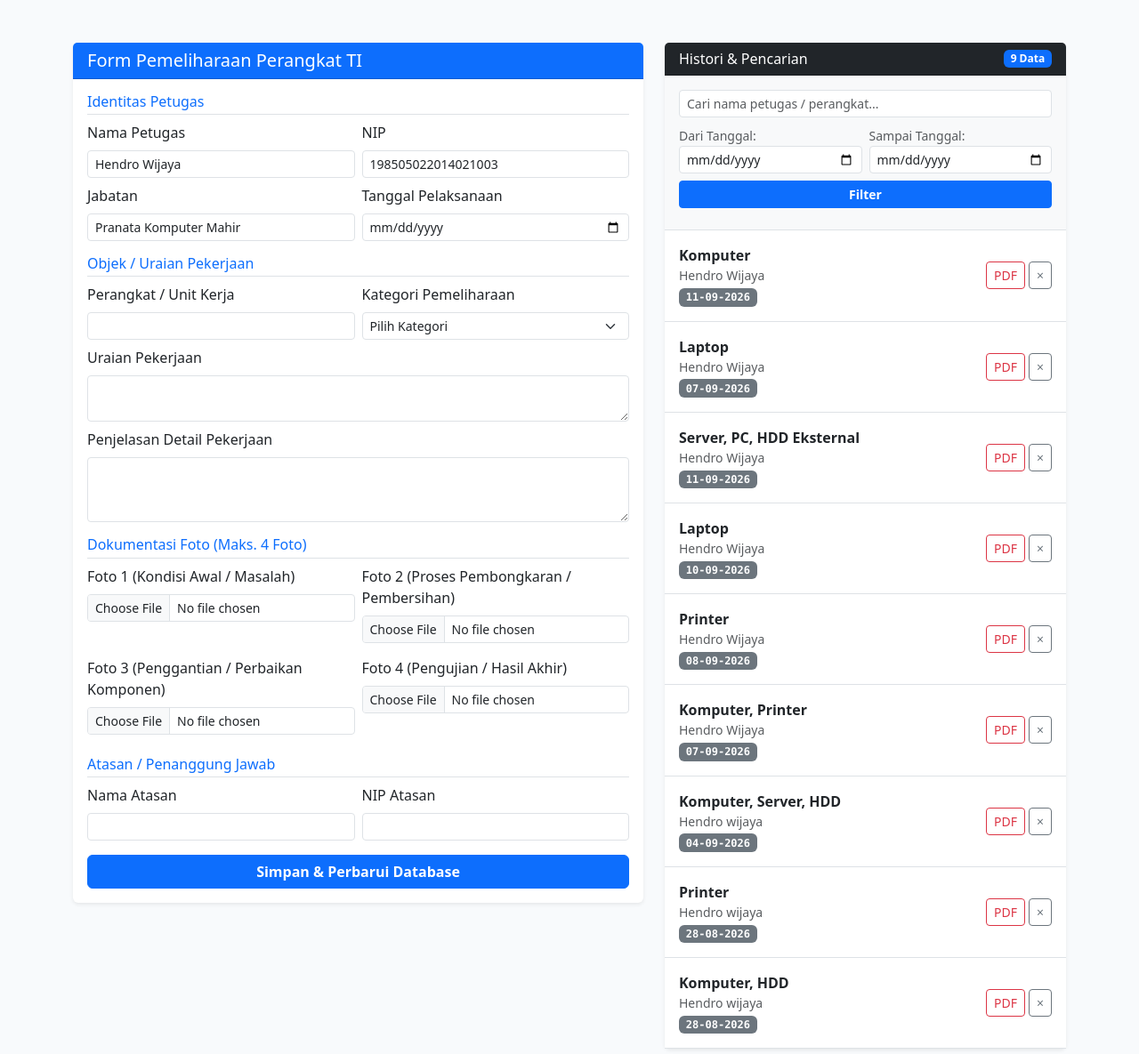
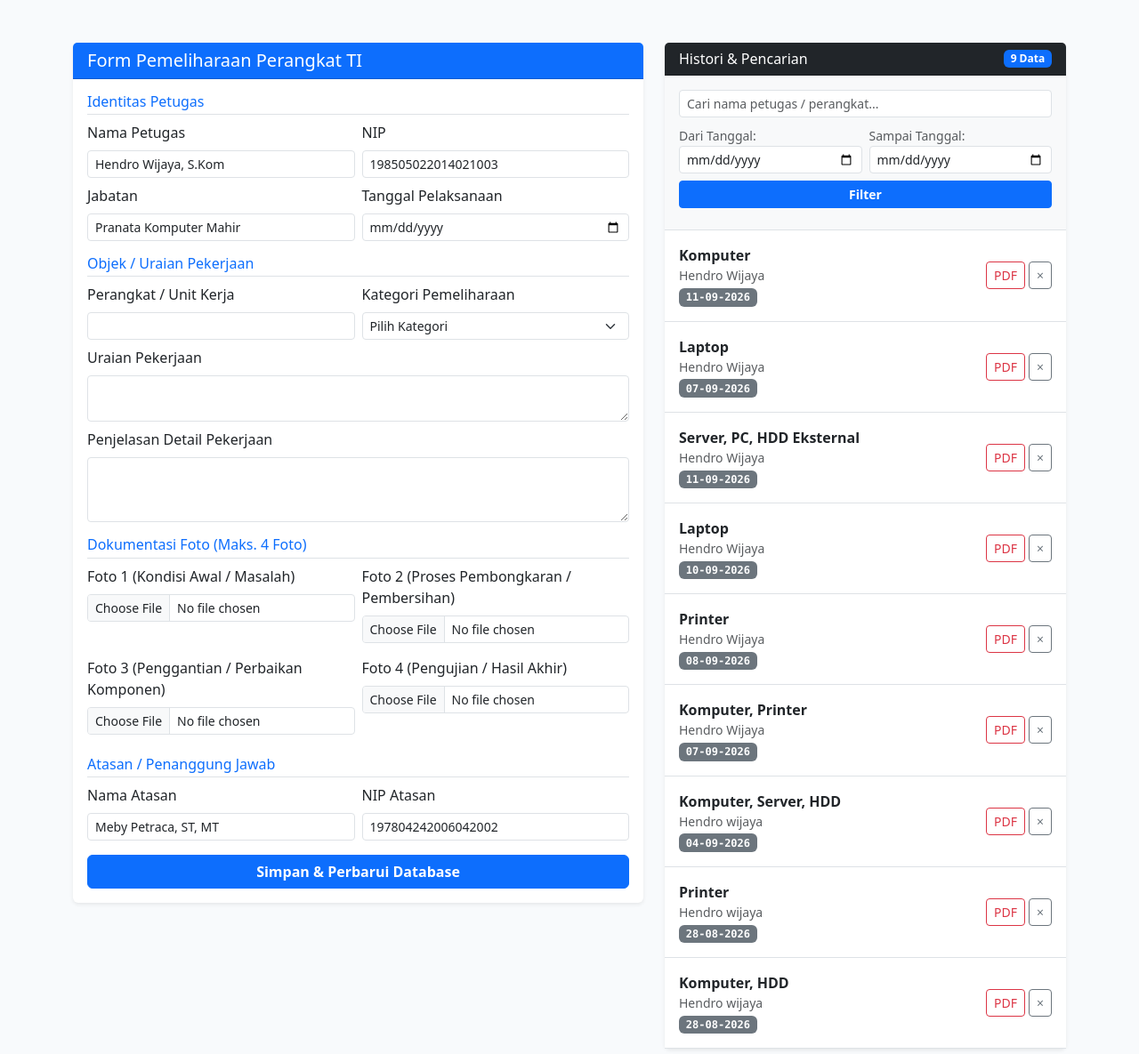
Before and after one commit to Hendrow/laporan_ti, a Flask app: page / in a window 1280 px wide. Shown: the top 1185 px of the page at 89% size. Run offline with Flask 3, Linux system fonts and the light colour scheme.

Commit message:
penambahan value

```diff
--- a/templates/index.html
+++ b/templates/index.html
@@ -39,7 +39,7 @@
                         <div class="row g-2 mb-3">
                             <div class="col-md-6">
                                 {{ form.nama.label(class="form-label") }}
-                                {{ form.nama(class="form-control form-control-sm", value="Hendro Wijaya") }}
+                                {{ form.nama(class="form-control form-control-sm", value="Hendro Wijaya, S.Kom") }}
                             </div>
                             <div class="col-md-6">
                                 {{ form.nip.label(class="form-label") }}
@@ -103,11 +103,11 @@
                         <div class="row g-2 mb-3">
                             <div class="col-md-6">
                                 {{ form.nama_atasan.label(class="form-label") }}
-                                {{ form.nama_atasan(class="form-control form-control-sm") }}
+                                {{ form.nama_atasan(class="form-control form-control-sm", value="Meby Petraca, ST, MT") }}
                             </div>
                             <div class="col-md-6">
                                 {{ form.nip_atasan.label(class="form-label") }}
-                                {{ form.nip_atasan(class="form-control form-control-sm") }}
+                                {{ form.nip_atasan(class="form-control form-control-sm", value="197804242006042002") }}
                             </div>
                         </div>
 
```
